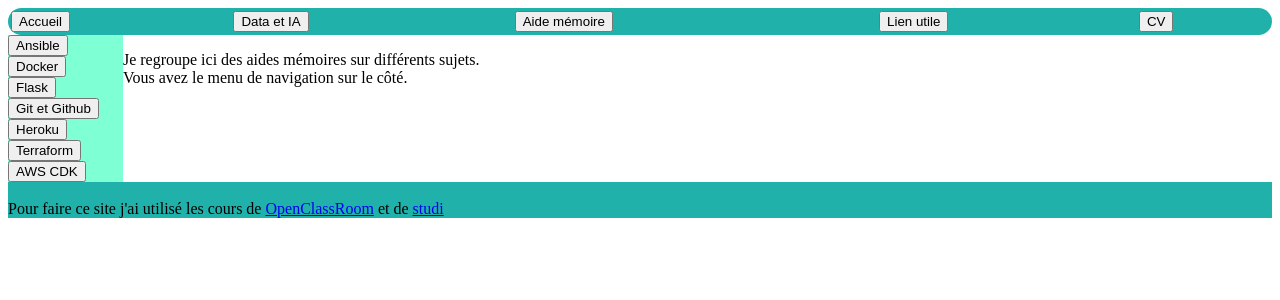
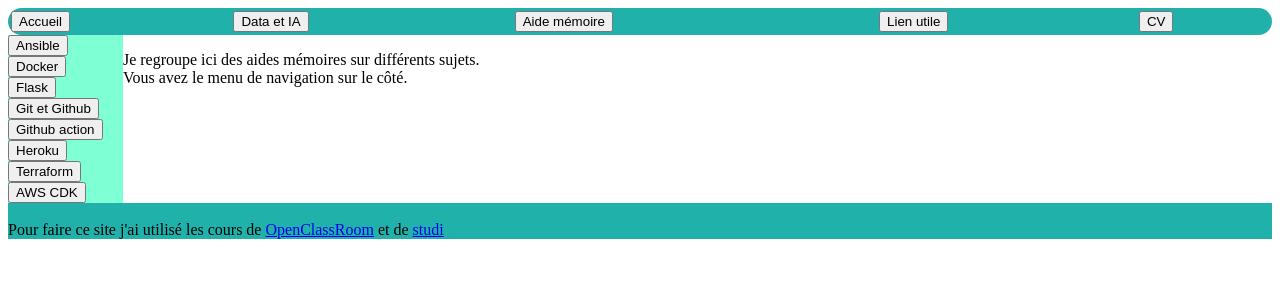
Before and after one commit to barrmath/web_pingouin, a Flask app: page /aide_memoire/ in a window 1280 px wide. Shown: the top 300 px of the page. Run offline with Flask 3, Linux system fonts and the light colour scheme.

Commit message:
ajout page bouton aide memoire_git_action

```diff
--- a/pingouin_app/templates/aide_memoire/base_aide_memoire.html
+++ b/pingouin_app/templates/aide_memoire/base_aide_memoire.html
@@ -13,6 +13,7 @@
             <td><form action={{url_for('tip_docker')}} method="get"><input type="submit"  value="Docker"></form></td>
             <td><form action={{url_for('tip_flask')}} method="get"><input type="submit"  value="Flask"></form></td>
             <td><form action={{url_for('git')}} method="get"><input type="submit"  value="Git et Github"></form></td>
+            <td><form action={{url_for('git_action')}} method="get"><input type="submit"  value="Github action"></form></td>
             <td><form action={{url_for('tips_variable_systeme')}} method="get"><input type="submit"  value="Heroku"></form></td>
             <td><form action={{url_for('terraform')}} method="get"><input type="submit"  value="Terraform"></form></td>
             <td><form action={{url_for('aws_cdk')}} method="get"><input type="submit"  value="AWS CDK"></form></td>
--- a/pingouin_app/views.py
+++ b/pingouin_app/views.py
@@ -76,6 +76,9 @@ def aide_memoire():
 def git():
     return render_template("aide_memoire/aide_memoire_git.html")
 
+@app.route("/git_action/", methods=["GET", "POST"])
+def git_action():
+    return render_template("aide_memoire/aide_memoire_git_action.html")
 
 @app.route("/ansible/", methods=["GET", "POST"])
 def ansible():
```
Also changed, not shown: tests/test_views.py (+9 -0 lines).
